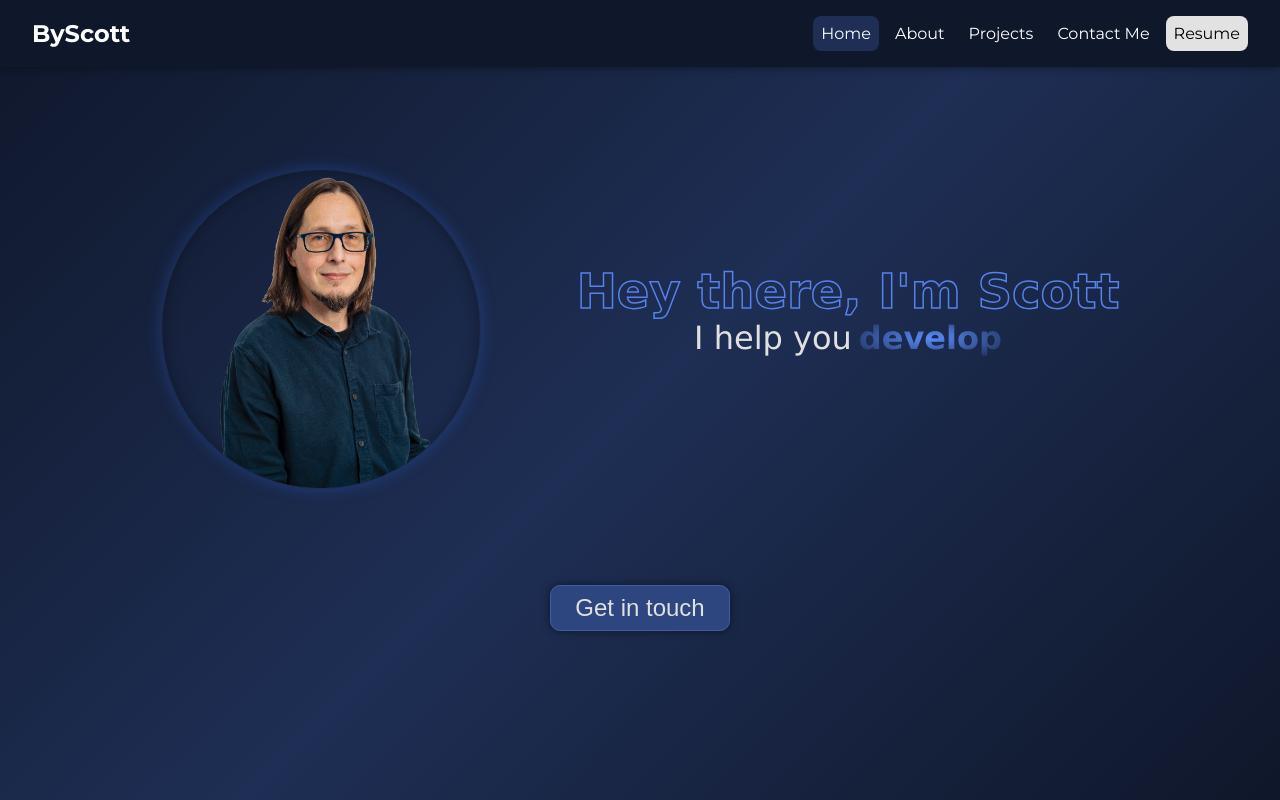
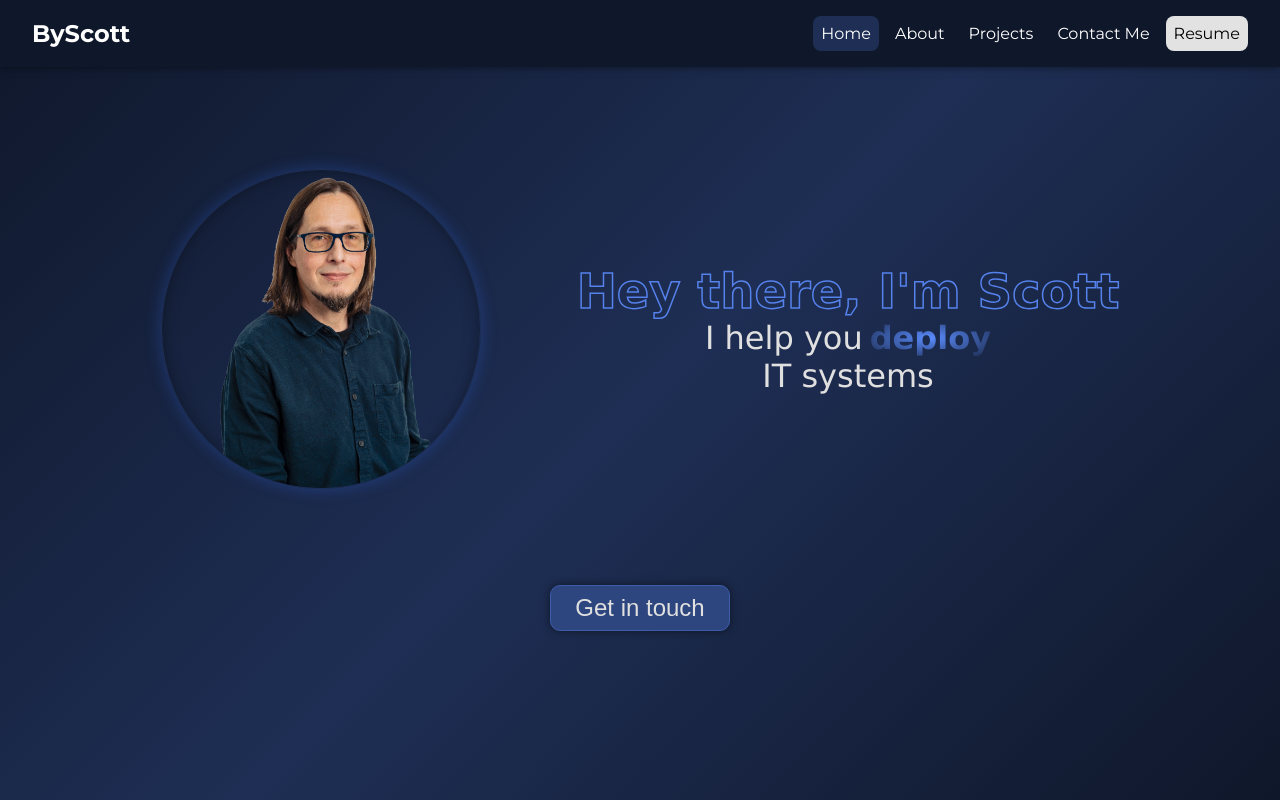
Before and after one commit to pawscanthack/portfolio, a React (Create React App) app: page / in a window 1280 px wide. Built offline with nearby package versions, Linux system fonts and the light colour scheme; no server answers.

Commit message:
Adjusted timing for hero section.

```diff
--- a/src/pages/Home.jsx
+++ b/src/pages/Home.jsx
@@ -8,15 +8,15 @@ import { motion } from "framer-motion";
 
 const typeSequence = [
   "design",
-  3000,
+  1500,
   "develop",
-  3000,
+  1500,
   "deploy",
-  3000,
+  1500,
+  "support",
+  1500,
   "secure",
-  3000,
-  "support",
-  3000,
+  2000,
 ];
 
 export const Home = () => {
@@ -54,7 +54,7 @@ export const Home = () => {
               sequence={typeSequence}
               wrapper="span"
               cursor={false}
-              repeat={0}
+              repeat={1}
               className="type-animation-text"
             />
           </div>
@@ -62,7 +62,7 @@ export const Home = () => {
           className="it-systems"
           initial={{ opacity: 0 }}
           animate={{ opacity: 1 }}
-          transition={{ duration: 0.8, delay: 16 }}
+          transition={{ duration: 0.8, delay: 1.0 }}
           > IT systems</motion.p>
         </header>
       </div>
```
